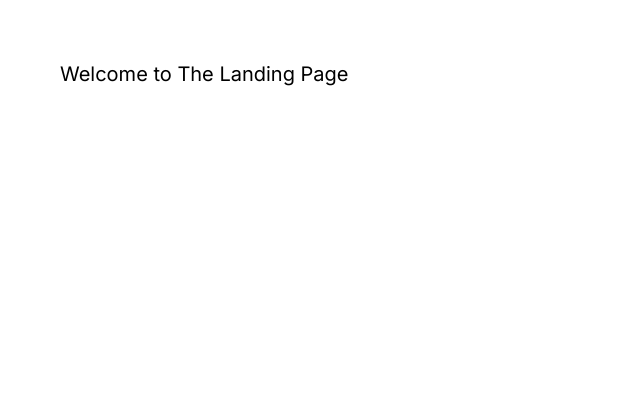
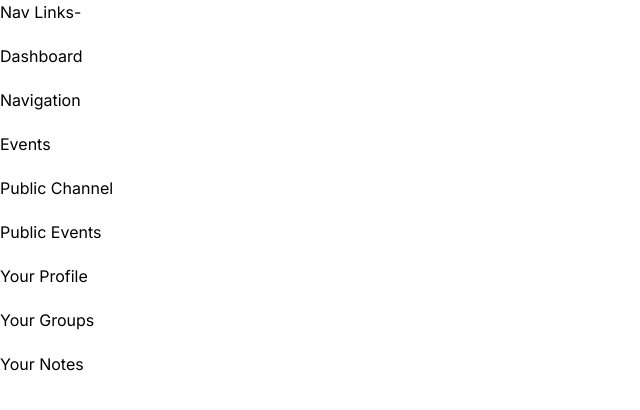
Before and after one commit to its-adityajohri/Syncronify, a Next.js app in the folder client/: page / in a window 1280 px wide. Shown: the top 410 px of the page, without its empty margins (0-640 px from the left). Built offline with nearby package versions, Linux system fonts and the light colour scheme.

Commit message:
temporary links updated

```diff
--- a/client/src/app/layout.tsx
+++ b/client/src/app/layout.tsx
@@ -5,8 +5,8 @@ import './globals.css'
 const inter = Inter({ subsets: ['latin'] })
 
 export const metadata: Metadata = {
-  title: 'Create Next App',
-  description: 'Generated by create next app',
+  title: 'Syncronify',
+  description: 'An emerging platform for management of your all Events.',
 }
 
 export default function RootLayout({
--- a/client/src/app/page.tsx
+++ b/client/src/app/page.tsx
@@ -1,9 +1,18 @@
+import Link from 'next/link';
 import React from 'react'
 
 const LandingPage = () => {
   return (
-    <div>
-      <h1 className='text-xl m-10 p-5'>Welcome to The Landing Page</h1>
+    <div className='flex flex-col gap-5'>
+      <h1 className=''>Nav Links-</h1>
+      <Link href='dashboard'>Dashboard</Link>
+      <Link href='dashboard/navigation'>Navigation</Link>
+      <Link href='dashboard/event-page'>Events</Link>
+      <Link href='dashboard/public-channels'>Public Channel</Link>
+      <Link href='dashboard/public-events'>Public Events</Link>
+      <Link href='dashboard/user-profile'>Your Profile</Link>
+      <Link href='dashboard/your-groups'>Your Groups</Link>
+      <Link href='dashboard/your-notes'>Your Notes</Link>
     </div>
   )
 }
--- a/client/src/components/Navbar/Navbar.tsx
+++ b/client/src/components/Navbar/Navbar.tsx
@@ -1,5 +1,6 @@
 'use client'
 
+import Link from 'next/link'
 // import React, { useState } from "react";
 
 // import "./Navbar.css";
@@ -29,7 +30,11 @@ import React from 'react'
 
 const Navbar = () => {
   return (
-    <div>Navbar</div>
+    <nav className='p-2 flex'>
+      <div className="flex">
+        <Link href='/' className="p-2 rounded-full text-white bg-fuchsia-900">S.F</Link>
+      </div>
+    </nav>
   )
 }
 
```
